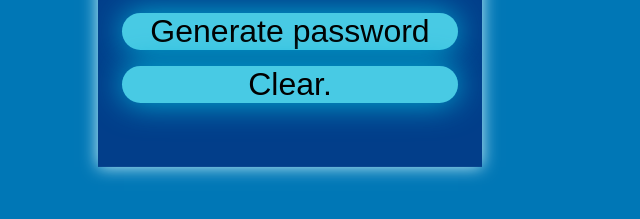
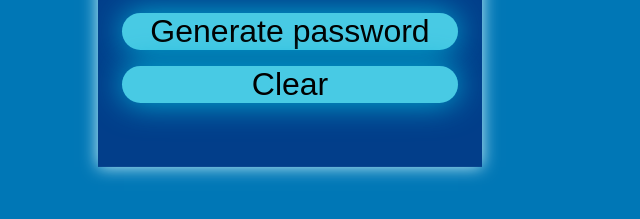
Before and after one commit to nerflifepls/PasswordGenerator, a plain HTML site: page index.html in a window 1280 px wide. Shown: the part 487-706 px from the top of the page, 350-990 px from the left. Drawn offline with Linux system fonts and the light colour scheme.

Commit message:
Update index.html

```diff
--- a/index.html
+++ b/index.html
@@ -29,7 +29,7 @@
             <p id = 'passwordOutput'></p>
 
             <button id='generateButton' type="button" onclick="generatePassword()">Generate password</button>
-            <button type="button" onclick="document.getElementById('passwordOutput').innerHTML = ''">Clear.</button>
+            <button type="button" onclick="document.getElementById('passwordOutput').innerHTML = ''">Clear</button>
         </div>
     </div>
 </body>
```
